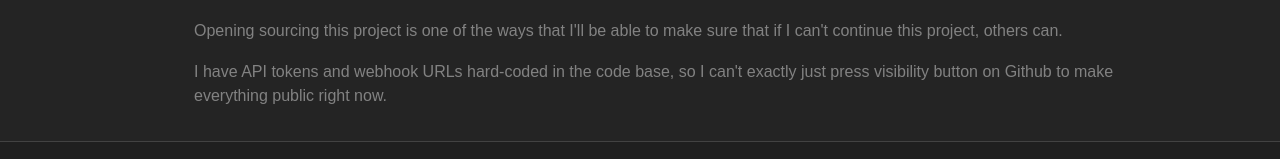
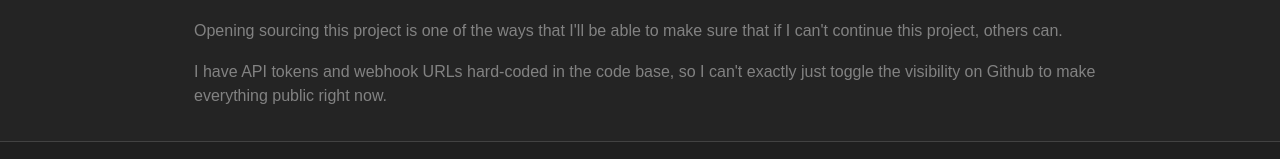
Before and after one commit to almostprohibited/frontend, a Next.js app: page /roadmap in a window 1280 px wide. Shown: the part 1270-1429 px from the top of the page. Built offline with nearby package versions, Linux system fonts and the light colour scheme.

Commit message:
Grammatical mistake

```diff
--- a/src/app/roadmap/page.tsx
+++ b/src/app/roadmap/page.tsx
@@ -84,7 +84,7 @@ export default function roadmapPage() {
 					<Stack mt="1rem" c="dimmed">
 						<Text>{"I hope that I'll be able to maintain and keep this running for as long as I can (years)."}</Text>
 						<Text>{"Opening sourcing this project is one of the ways that I'll be able to make sure that if I can't continue this project, others can."}</Text>
-						<Text>{"I have API tokens and webhook URLs hard-coded in the code base, so I can't exactly just press visibility button on Github to make everything public right now."}</Text>
+						<Text>{"I have API tokens and webhook URLs hard-coded in the code base, so I can't exactly just toggle the visibility on Github to make everything public right now."}</Text>
 					</Stack>
 				</TimelineItem>
 			</Timeline>
```
